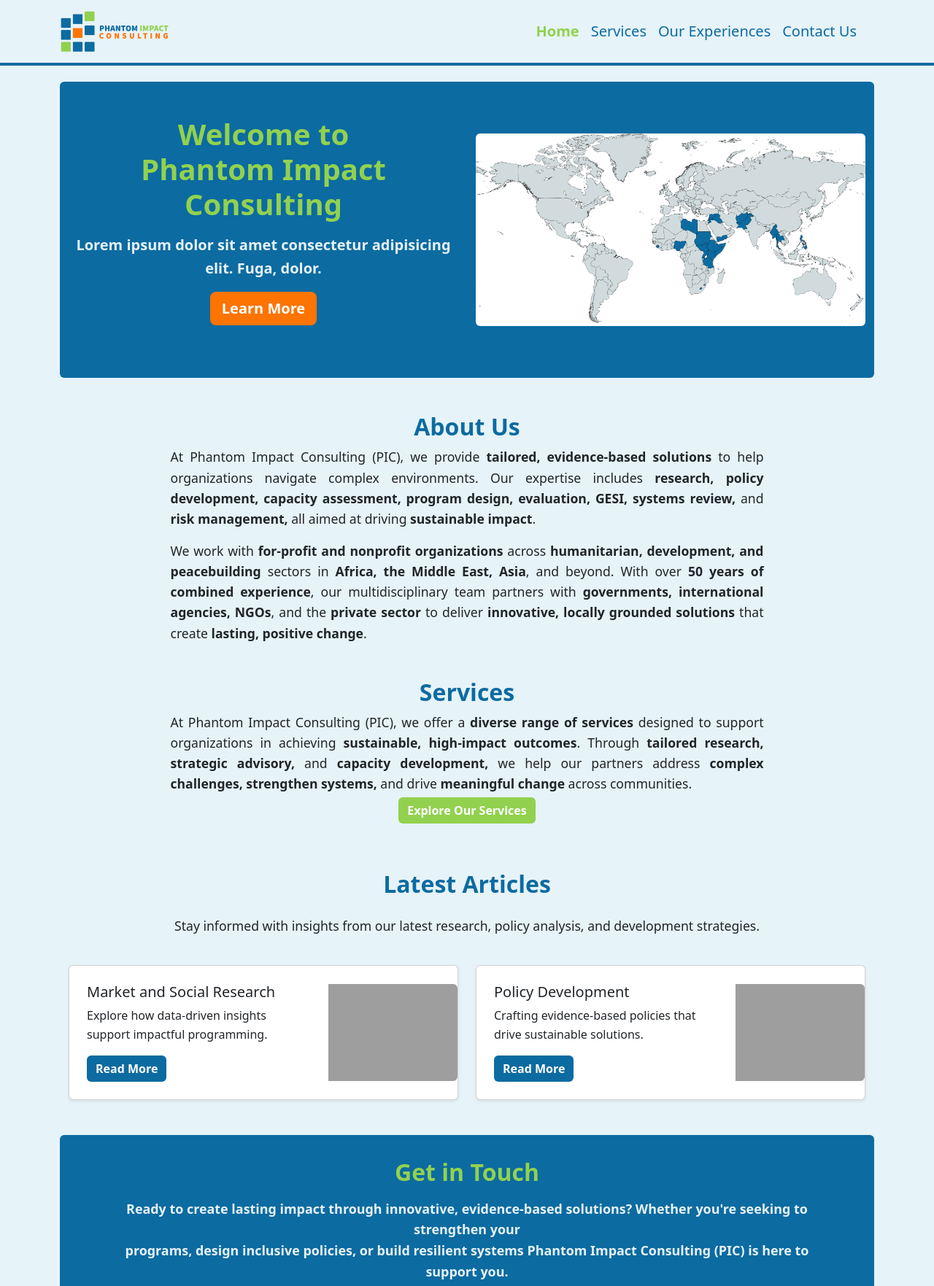
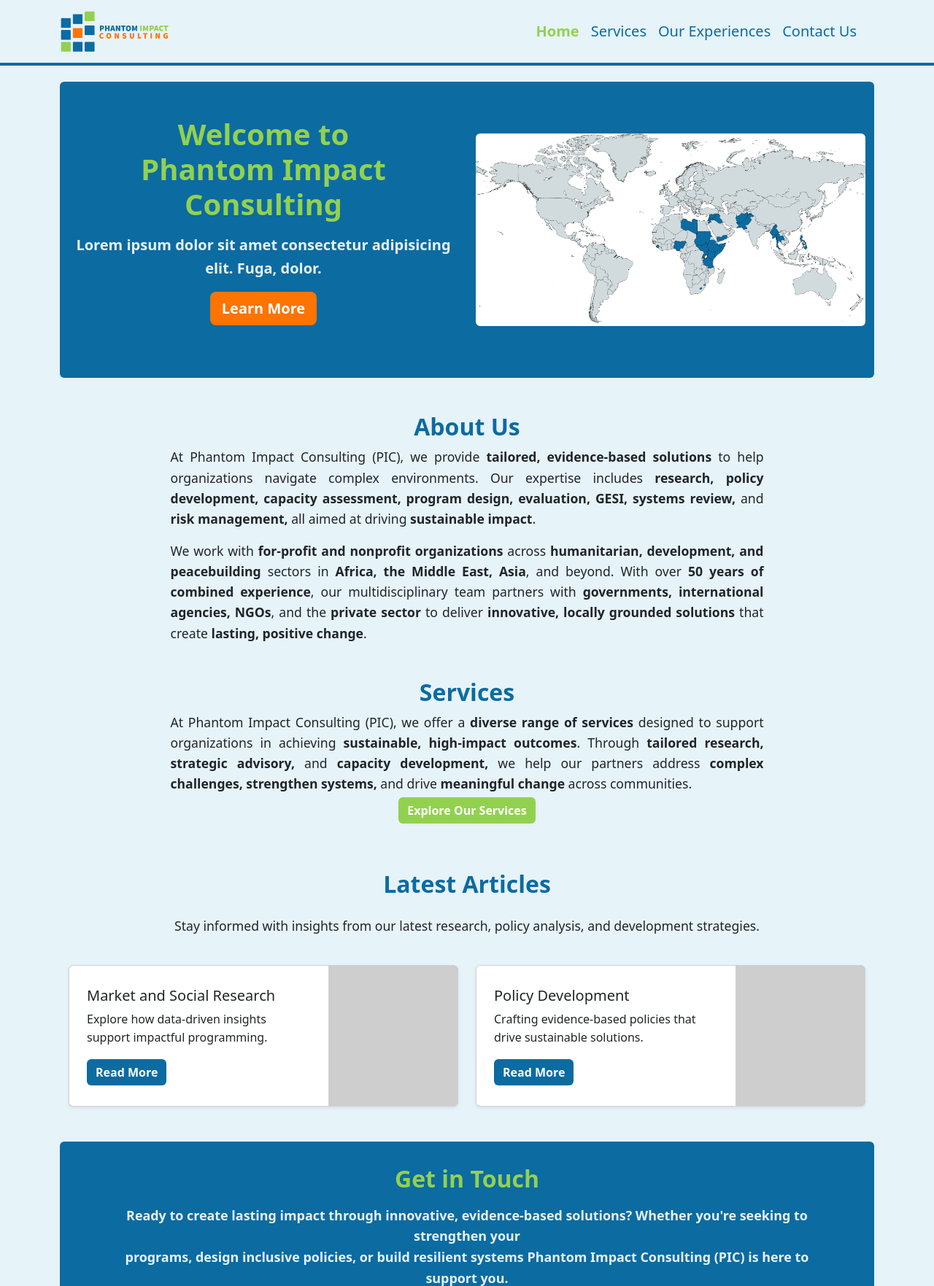
Before and after one commit to kashik09/OfficialPIC-Consulting, a PHP site: page / in a window 1280 px wide. Shown: the top 1763 px of the page at 73% size. Run offline with PHP 8.4, Linux system fonts and the light colour scheme; grey boxes are pictures that could not be loaded.

Commit message:
Add placeholder image

```diff
--- a/index.html
+++ b/index.html
@@ -139,7 +139,7 @@
                                     <a href="#" class="btn btn-primary" data-bs-toggle="modal" data-bs-target="#articleModal1">Read More</a>
                                 </div>
                                     <div class="col-4">
-                                    <img src="thumbnail1.jpg" class="img-fluid rounded-end" alt="Article Thumbnail">
+                                    <img src="thumbnail1.jpg" class="img-fluid rounded-end placeholder" alt="Article Thumbnail">
                                 </div>
                             </div>
                         </div>
@@ -153,7 +153,7 @@
                                     <a href="#" class="btn btn-primary" data-bs-toggle="modal" data-bs-target="#articleModal2">Read More</a>
                                 </div>
                                 <div class="col-4">
-                                    <img src="thumbnail2.jpg" class="img-fluid rounded-end" alt="Article Thumbnail">
+                                    <img src="thumbnail2.jpg" class="img-fluid rounded-end placeholder" alt="Article Thumbnail">
                                 </div>
                             </div>
                         </div>
--- a/public/css/style.css
+++ b/public/css/style.css
@@ -141,6 +141,11 @@
 
 img.rounded {
     width: 35rem;
+}
+
+img.placeholder {
+    height: 12rem;
+    width: 13rem;
 }
 
 .btn-primary {
```
